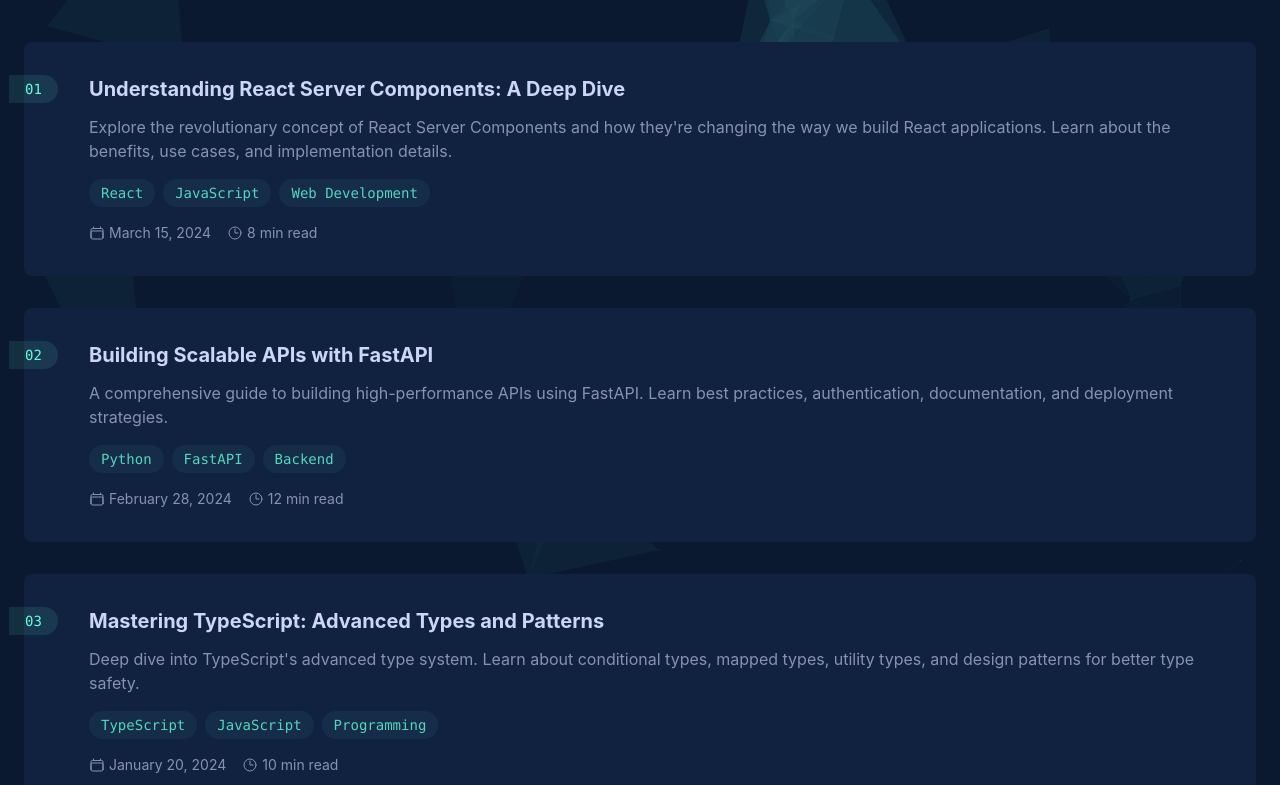
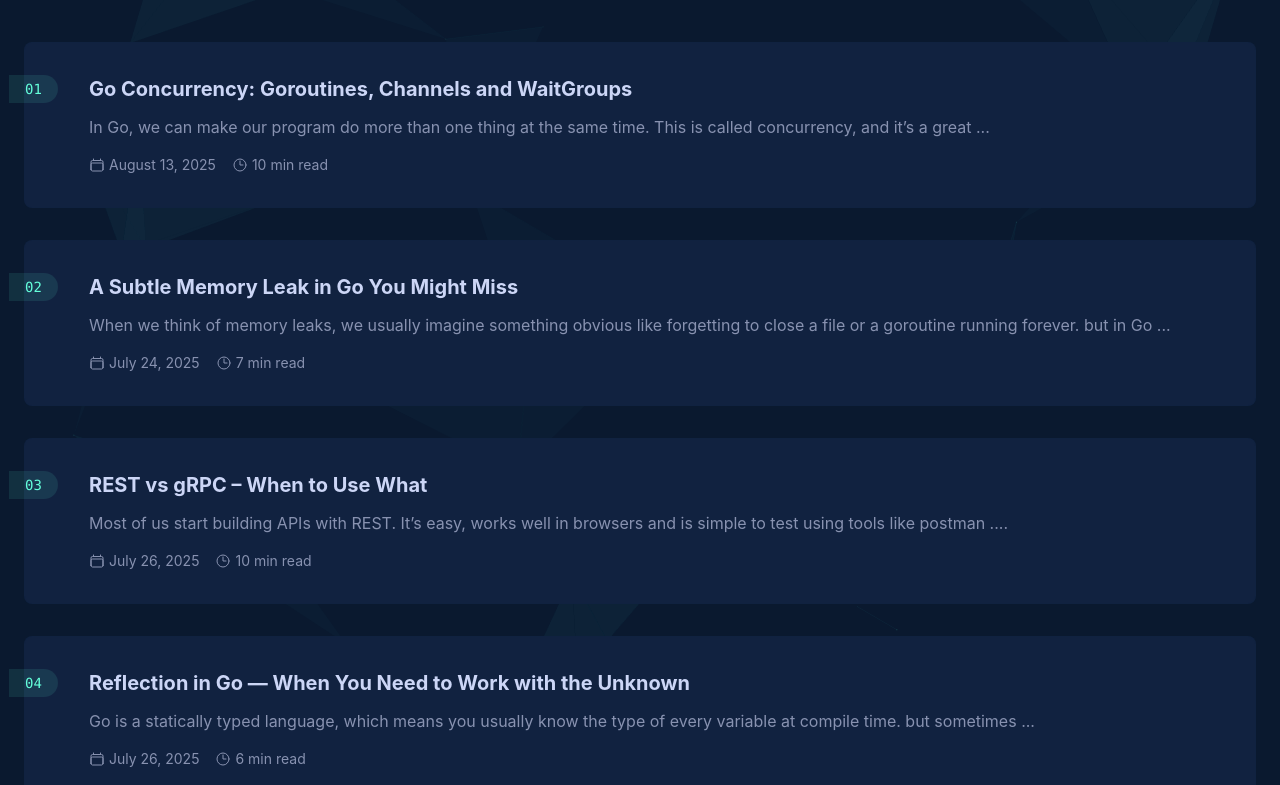
Before and after one commit to Yash-007/Portfolio, a React (Vite) app: page / in a window 1280 px wide. Shown: the part 5235-6020 px from the top of the page. Built offline with nearby package versions, Linux system fonts and the light colour scheme.

Commit message:
add dev.to blogs in blogs section

```diff
--- a/src/components/Blogs.tsx
+++ b/src/components/Blogs.tsx
@@ -5,42 +5,37 @@ interface Blog {
   description: string;
   date: string;
   readTime: string;
-  tags: string[];
   link: string;
 }
 
 const blogs: Blog[] = [
   {
-    title: "Understanding React Server Components: A Deep Dive",
-    description: "Explore the revolutionary concept of React Server Components and how they're changing the way we build React applications. Learn about the benefits, use cases, and implementation details.",
-    date: "March 15, 2024",
-    readTime: "8 min read",
-    tags: ["React", "JavaScript", "Web Development"],
-    link: "https://dev.to/yourusername/understanding-react-server-components"
+    title: "Go Concurrency: Goroutines, Channels and WaitGroups",
+    description: "In Go, we can make our program do more than one thing at the same time. This is called concurrency, and it’s a great ...",
+    date: "August 13, 2025",
+    readTime: "10 min read",
+    link: "https://dev.to/yash007_95/go-concurrency-goroutines-channels-and-waitgroups-165d"
   },
   {
-    title: "Building Scalable APIs with FastAPI",
-    description: "A comprehensive guide to building high-performance APIs using FastAPI. Learn best practices, authentication, documentation, and deployment strategies.",
-    date: "February 28, 2024",
-    readTime: "12 min read",
-    tags: ["Python", "FastAPI", "Backend"],
-    link: "https://dev.to/yourusername/building-scalable-apis-with-fastapi"
+    title: "A Subtle Memory Leak in Go You Might Miss",
+    description: "When we think of memory leaks, we usually imagine something obvious like forgetting to close a file or a goroutine running forever. but in Go ...",
+    date: "July 24, 2025",
+    readTime: "7 min read",
+    link: "https://dev.to/yash007_95/a-subtle-memory-leak-in-go-you-might-miss-48ef"
   },
   {
-    title: "Mastering TypeScript: Advanced Types and Patterns",
-    description: "Deep dive into TypeScript's advanced type system. Learn about conditional types, mapped types, utility types, and design patterns for better type safety.",
-    date: "January 20, 2024",
+    title: "REST vs gRPC – When to Use What",
+    description: "Most of us start building APIs with REST. It’s easy, works well in browsers and is simple to test using tools like postman ....",
+    date: "July 26, 2025",
     readTime: "10 min read",
-    tags: ["TypeScript", "JavaScript", "Programming"],
-    link: "https://dev.to/yourusername/mastering-typescript"
+    link: "https://dev.to/yash007_95/rest-vs-grpc-when-to-use-what-18f"
   },
   {
-    title: "Clean Code Practices in JavaScript",
-    description: "Essential principles and practices for writing clean, maintainable JavaScript code. Covers naming conventions, function composition, error handling, and code organization.",
-    date: "December 15, 2023",
-    readTime: "15 min read",
-    tags: ["JavaScript", "Clean Code", "Best Practices"],
-    link: "https://dev.to/yourusername/clean-code-javascript"
+    title: "Reflection in Go — When You Need to Work with the Unknown",
+    description: "Go is a statically typed language, which means you usually know the type of every variable at compile time. but sometimes ...",
+    date: "July 26, 2025",
+    readTime: "6 min read",
+    link: "https://dev.to/yash007_95/reflection-in-go-when-you-need-to-work-with-the-unknown-4h6l"
   }
 ];
 
@@ -78,18 +73,6 @@ export default function Blogs() {
                 {blog.description}
               </p>
 
-              {/* Tags */}
-              <div className="flex flex-wrap gap-2 mb-4">
-                {blog.tags.map(tag => (
-                  <span
-                    key={tag}
-                    className="text-accent/80 bg-accent/5 px-3 py-1 rounded-full text-sm font-mono"
-                  >
-                    {tag}
-                  </span>
-                ))}
-              </div>
-
               {/* Meta Info */}
               <div className="flex items-center gap-4 text-text-secondary text-sm">
                 <span className="flex items-center gap-1">
```
